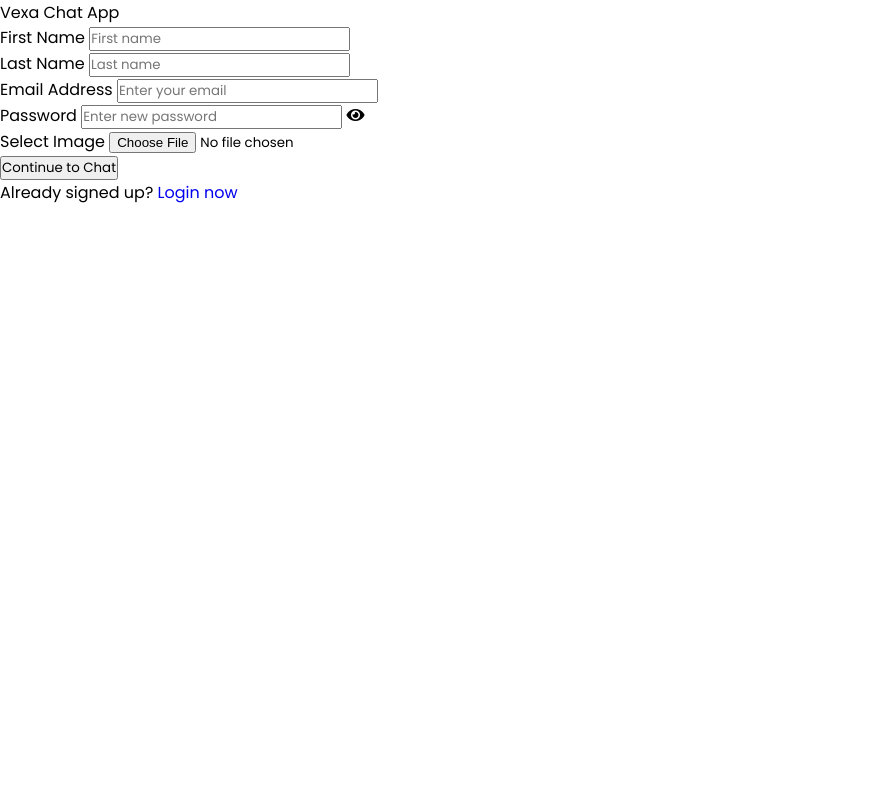
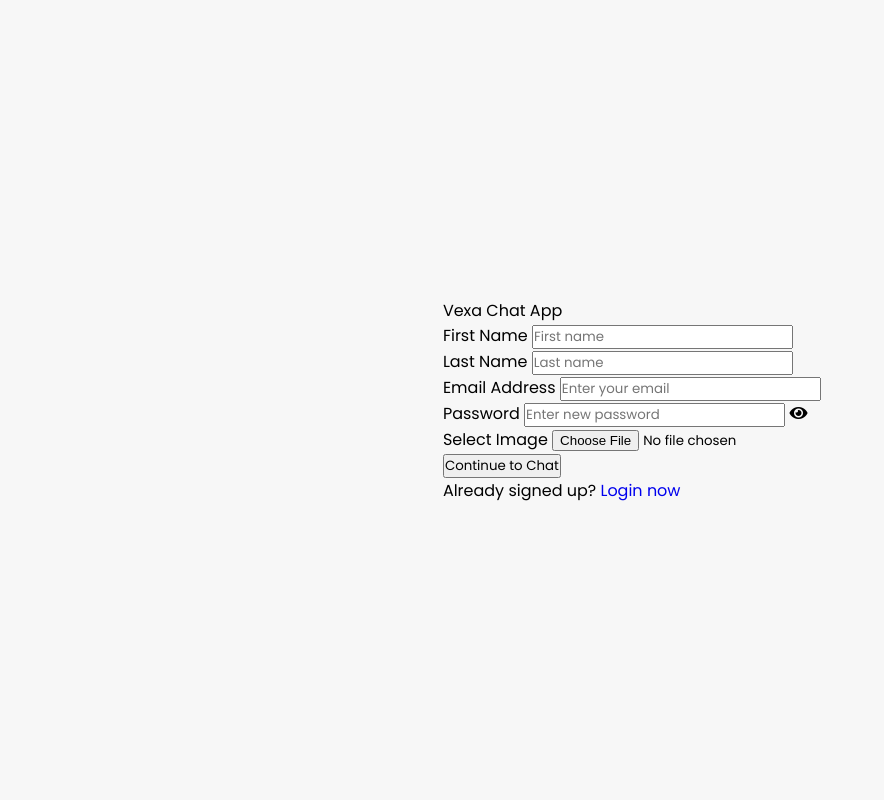
Before and after one commit to wang-arshton256/vexa_streams, a PHP site: page / in a window 1280 px wide. Shown: the whole page, without its empty margins (0-884 px from the left). Run offline with PHP 8.4, Linux system fonts and the light colour scheme.

Commit message:
updated body

```diff
--- a/style.css
+++ b/style.css
@@ -6,3 +6,12 @@
     text-decoration: none;
     font-family: 'Poppins', sans-serif;
 }
+
+body {
+    display: flex;
+    align-items: center;
+    justify-content: center;
+    min-height: 100vh;
+    background: #f7f7f7;
+    padding: 0 10px;
+}
```
